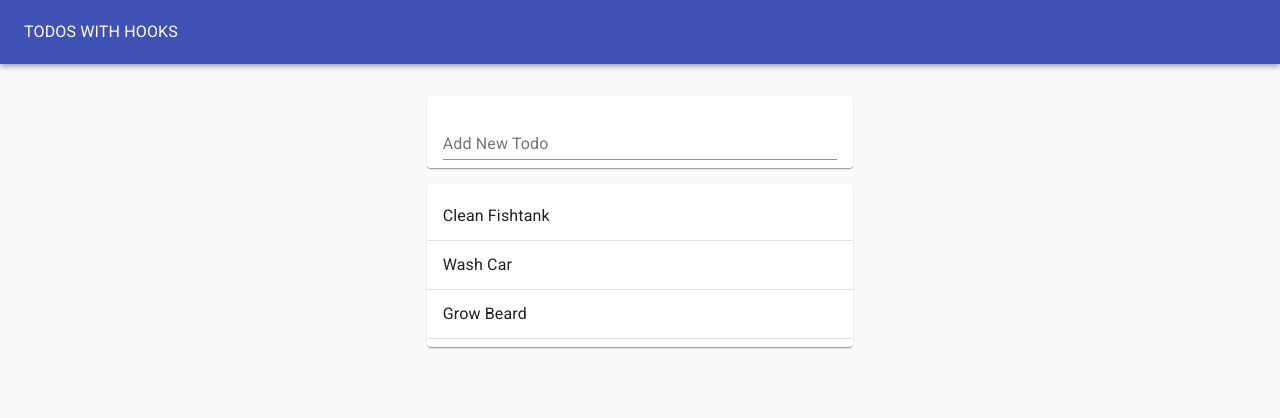
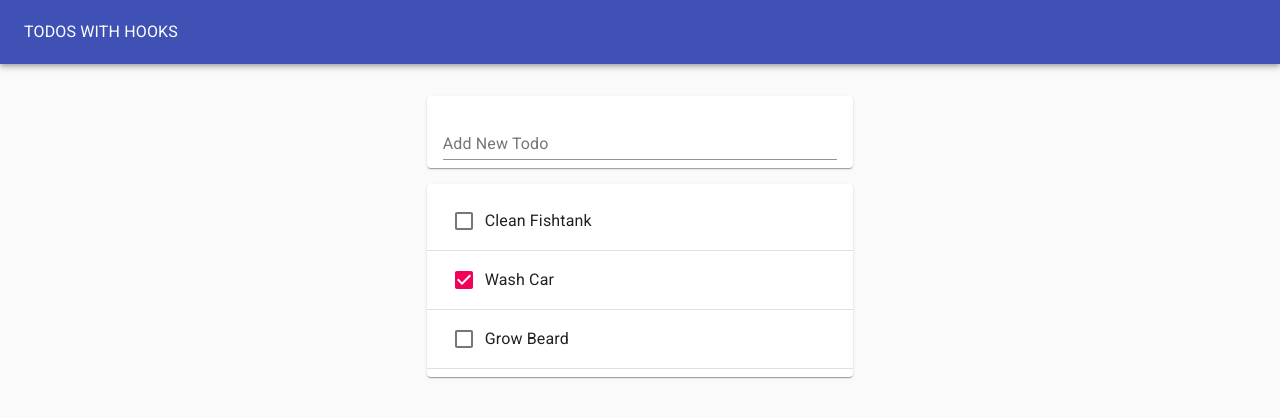
Before and after one commit to lowtrey/react-hooks-todo, a React (Create React App) app: page / in a window 1280 px wide. Shown: the top 418 px of the page. Built offline with nearby package versions, Linux system fonts and the light colour scheme.

Commit message:
Add Checkbox to Todo component

```diff
--- a/src/Todo.js
+++ b/src/Todo.js
@@ -1,13 +1,13 @@
 import React from 'react';
+import Checkbox from '@material-ui/core/Checkbox';
 import ListItem from '@material-ui/core/ListItem';
 import ListItemText from '@material-ui/core/ListItemText';
 
 function Todo({ completed, task }) {
   return (
     <ListItem>
-      <ListItemText>
-        {task}
-      </ListItemText>
+      <Checkbox tabIndex={-1} checked={completed} />
+      <ListItemText>{task}</ListItemText>
     </ListItem>
   );
 }
```
